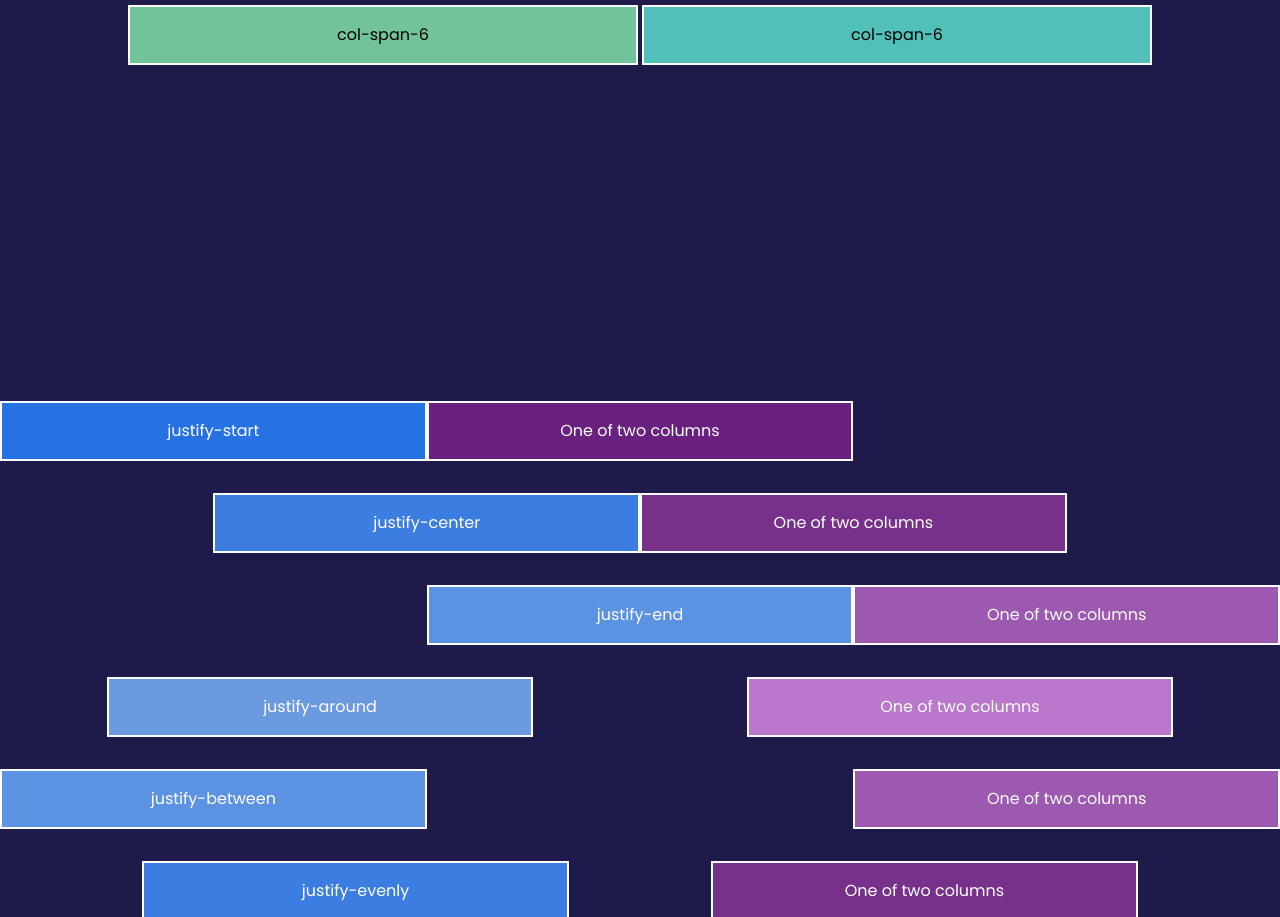
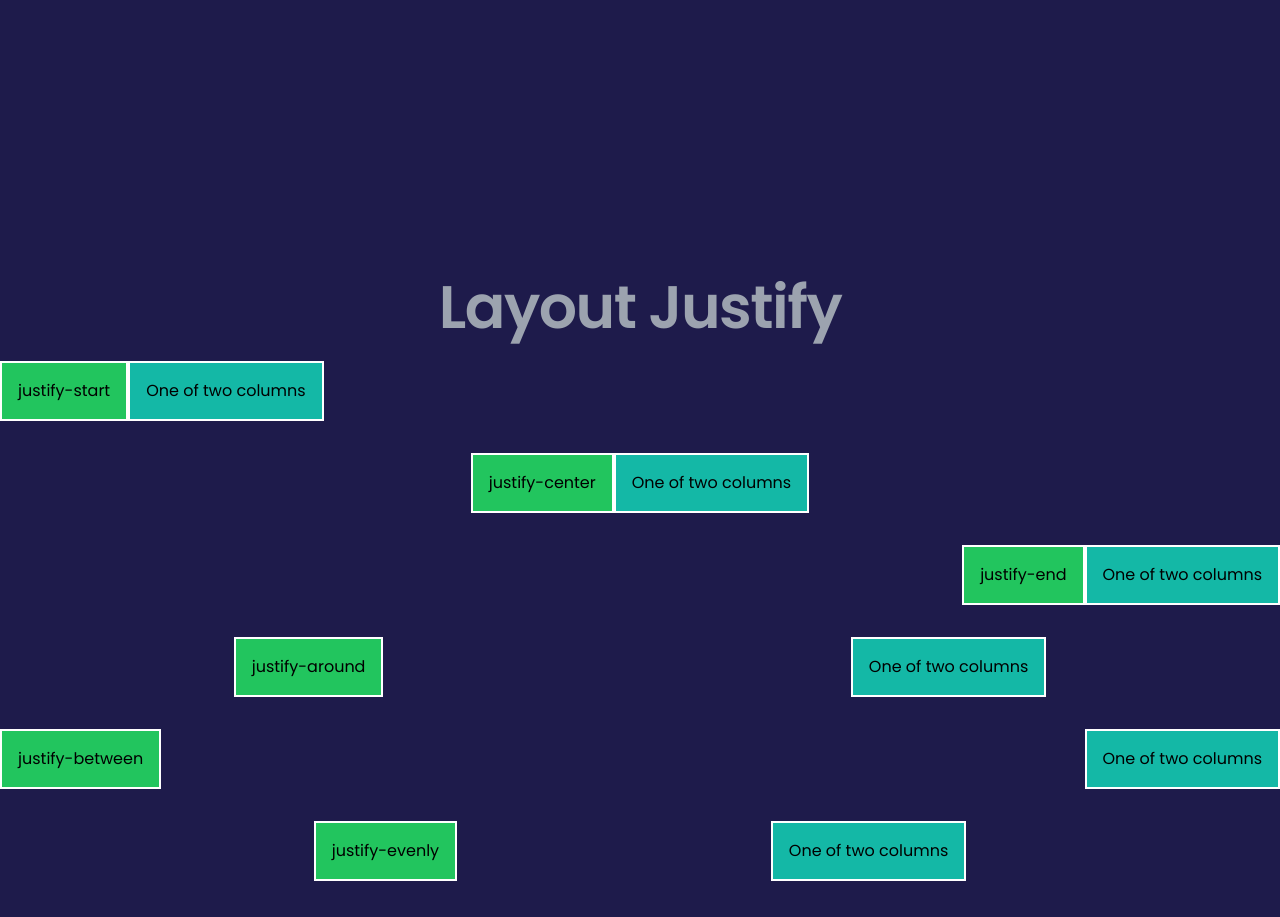
Before and after one commit to Zavents/learn-tailwind, a website: page index.html in a window 1280 px wide. Shown: the part 1883-2800 px from the top of the page. Drawn offline with Linux system fonts and the light colour scheme.

```diff
--- a/index.html
+++ b/index.html
@@ -6,6 +6,7 @@
     <title>Document</title>
     <!-- font -->
     <link rel="stylesheet" href="https://fonts.googleapis.com/css2?family=Poppins:wght@400;600&display=swap">
+    <!-- style css -->
     <link rel="stylesheet" href="./public/style/style.css">
     <style>
       *{
@@ -32,7 +33,7 @@
 
     </style>
 
-</head><body style="background-color:#1e1b4b;"> <!-- Updated background color -->
+</head><body style="background-color:#1e1b4b;">
 
 
   <section class="hero bg-gradient-to-b from-indigo-500 to-indigo-950 h-screen">
@@ -42,7 +43,7 @@
     <div x-data="{ open: false }" class="flex flex-col px-4 mx-auto md:items-center md:justify-between md:flex-row md:px-6 lg:px-8 xl:px-12 bg-blue-900/50 backdrop-blur-md">
 
       <div class="p-4 md:p-0 md:py-6 flex flex-row items-center justify-between">
-        <a href="#" ><img src="./public/assets/icon/logo.png" width="70px" alt=""></a>
+        <a href="#" ><img src="./public/assets/icon/loogo.png" width="70px" alt=""></a>
         <button class="md:hidden rounded-lg focus:outline-none focus:shadow-outline" @click="open = !open">
           <svg fill="currentColor" viewBox="0 0 20 20" class="w-6 h-6">
             <path x-show="!open" fill-rule="evenodd" d="M3 5a1 1 0 011-1h12a1 1 0 110 2H4a1 1 0 01-1-1zM3 10a1 1 0 011-1h12a1 1 0 110 2H4a1 1 0 01-1-1zM9 15a1 1 0 011-1h6a1 1 0 110 2h-6a1 1 0 01-1-1z" clip-rule="evenodd"></path>
@@ -104,15 +105,9 @@
   <section class="flex justify-center items-center min-h-screen">
     <div class="container py-40 max-w-screen-xl mx-auto text-center">
 
-      <!-- Title and Description -->
       <h1 class="max-w-2xl mb-4 text-4xl tracking-tight leading-none md:text-5xl xl:text-6xl text-gray-400 font-semibold mx-auto">
         Columns <br>
       </h1>
-      <p class="max-w-5xl mb-8 text-lg text-gray-300 mx-auto">
-        This section demonstrates how Tailwind's responsive grid system works. Each row is divided into 12 columns by default, and you can control the width of each column using the <code>col-span</code> class. This allows for precise control over how much space each element should take up.
-      </p>
-
-      <!-- Grid Content -->
       <div class="place-self-center">
         <div class="grid grid-cols-1 sm:grid-cols-1 md:grid-cols-2 xl:grid-cols-4 gap-4">
           <div class=" p-4 bg-teal-500 text-white">Item 1</div>
@@ -138,7 +133,6 @@
         <p class="max-w-5xl mb-2 text-lg text-gray-300 mx-auto">
           <code>grid grid-cols-12 </code> you can change hows the <code>cols</code> works by changing <code>col-span</code> nor <code>grid-cols</code> as you want
         </p>
-        <!-- First Row -->
         <div class="grid grid-cols-12 gap-1">
           <div class="col-span-4 border-2 border-white bg-green-500 bg-opacity-80 p-4">
             grid
@@ -151,7 +145,6 @@
           </div>
         </div>
 
-        <!-- Second Row -->
         <div class="grid grid-cols-12 gap-1 my-2">
           <div class="col-span-1 border-2 border-white bg-green-500 bg-opacity-80 p-4">
             1
@@ -161,7 +154,6 @@
           </div>
         </div>
 
-        <!-- Third Row -->
         <div class="grid grid-cols-12 gap-1 my-2">
           <div class="col-span-2 border-2 border-white bg-green-400 bg-opacity-80 p-4">
             2
@@ -171,7 +163,6 @@
           </div>
         </div>
 
-        <!-- Fourth Row -->
         <div class="grid grid-cols-12 gap-1 my-2">
           <div class="col-span-3 border-2 border-white bg-green-400 bg-opacity-80 p-4">
             3
@@ -181,7 +172,6 @@
           </div>
         </div>
 
-        <!-- Fifth Row -->
         <div class="grid grid-cols-12 gap-1 my-2">
           <div class="col-span-4 border-2 border-white bg-green-400 bg-opacity-80 p-4">
            4
@@ -191,7 +181,6 @@
           </div>
         </div>
 
-        <!-- Sixth Row -->
         <div class="grid grid-cols-12 gap-1 my-2">
           <div class="col-span-5 border-2 border-white bg-green-400 bg-opacity-80 p-4">
             col-span-5
@@ -201,7 +190,6 @@
           </div>
         </div>
 
-        <!-- Seventh Row -->
         <div class="grid grid-cols-12 gap-1 my-2">
           <div class="col-span-6 border-2 border-white bg-green-300 bg-opacity-80 p-4">
             col-span-6
@@ -217,52 +205,55 @@
 <!-- collums -->
 
 <section class="flex justify-center items-center min-h-screen">
-  <div class="container py-40 max-w-screen-xl mx-auto text-center">
+  <div class="container py-40 max-w-screen-xl mx-auto text-center grid grid-cols-1">
+    <h1 class="max-w-2xl mb-4 text-4xl tracking-tight leading-none md:text-5xl xl:text-6xl text-gray-400 font-semibold mx-auto">
+      Layout Justify <br>
+    </h1>
     <div class="flex mb-4 justify-start">
-      <div class="w-1/3 my-2 border-2 border-white bg-[#2672e3] text-white p-4">
+      <div class=" my-2 border-2 border-white bg-green-500 text-black p-4">
         justify-start
       </div>
-      <div class="w-1/3 my-2 border-2 border-white bg-[#6a207e] text-white p-4">
+      <div class=" my-2 border-2 border-white bg-teal-500 text-black p-4">
         One of two columns
       </div>
     </div>
     <div class="flex mb-4 justify-center">
-      <div class="w-1/3 my-2 border-2 border-white bg-[#3b7de1] text-white p-4">
+      <div class=" my-2 border-2 border-white bg-green-500 text-black p-4">
         justify-center
       </div>
-      <div class="w-1/3 my-2 border-2 border-white bg-[#78318b] text-white p-4">
+      <div class=" my-2 border-2 border-white bg-teal-500 text-black p-4">
         One of two columns
       </div>
     </div>
     <div class="flex mb-4 justify-end">
-      <div class="w-1/3 my-2 border-2 border-white bg-[#5c92e2] text-white p-4">
+      <div class=" my-2 border-2 border-white bg-green-500 text-black p-4">
         justify-end
       </div>
-      <div class="w-1/3 my-2 border-2 border-white bg-[#9d58b0] text-white p-4">
+      <div class=" my-2 border-2 border-white bg-teal-500 text-black p-4">
         One of two columns
       </div>
     </div>
     <div class="flex mb-4 justify-around">
-      <div class="w-1/3 my-2 border-2 border-white bg-[#6b9ae0] text-white p-4">
+      <div class=" my-2 border-2 border-white bg-green-500 text-black p-4">
         justify-around
       </div>
-      <div class="w-1/3 my-2 border-2 border-white bg-[#ba77cc] text-white p-4">
+      <div class=" my-2 border-2 border-white bg-teal-500 text-black p-4">
         One of two columns
       </div>
     </div>
     <div class="flex mb-4 justify-between">
-      <div class="w-1/3 my-2 border-2 border-white bg-[#5c92e2] text-white p-4">
+      <div class=" my-2 border-2 border-white bg-green-500 text-black p-4">
         justify-between
       </div>
-      <div class="w-1/3 my-2 border-2 border-white bg-[#9d58b0] text-white p-4">
+      <div class=" my-2 border-2 border-white bg-teal-500 text-black p-4">
         One of two columns
       </div>
     </div>
     <div class="flex mb-5 justify-evenly">
-      <div class="w-1/3 my-2 border-2 border-white bg-[#3b7de1] text-white p-4">
+      <div class=" my-2 border-2 border-white bg-green-500 text-black p-4">
         justify-evenly
       </div>
-      <div class="w-1/3 my-2 border-2 border-white bg-[#78318b] text-white p-4">
+      <div class=" my-2 border-2 border-white bg-teal-500 text-black p-4">
         One of two columns
       </div>
     </div>
```
Also changed, not shown: public/assets/icon/loogo.png (added).
